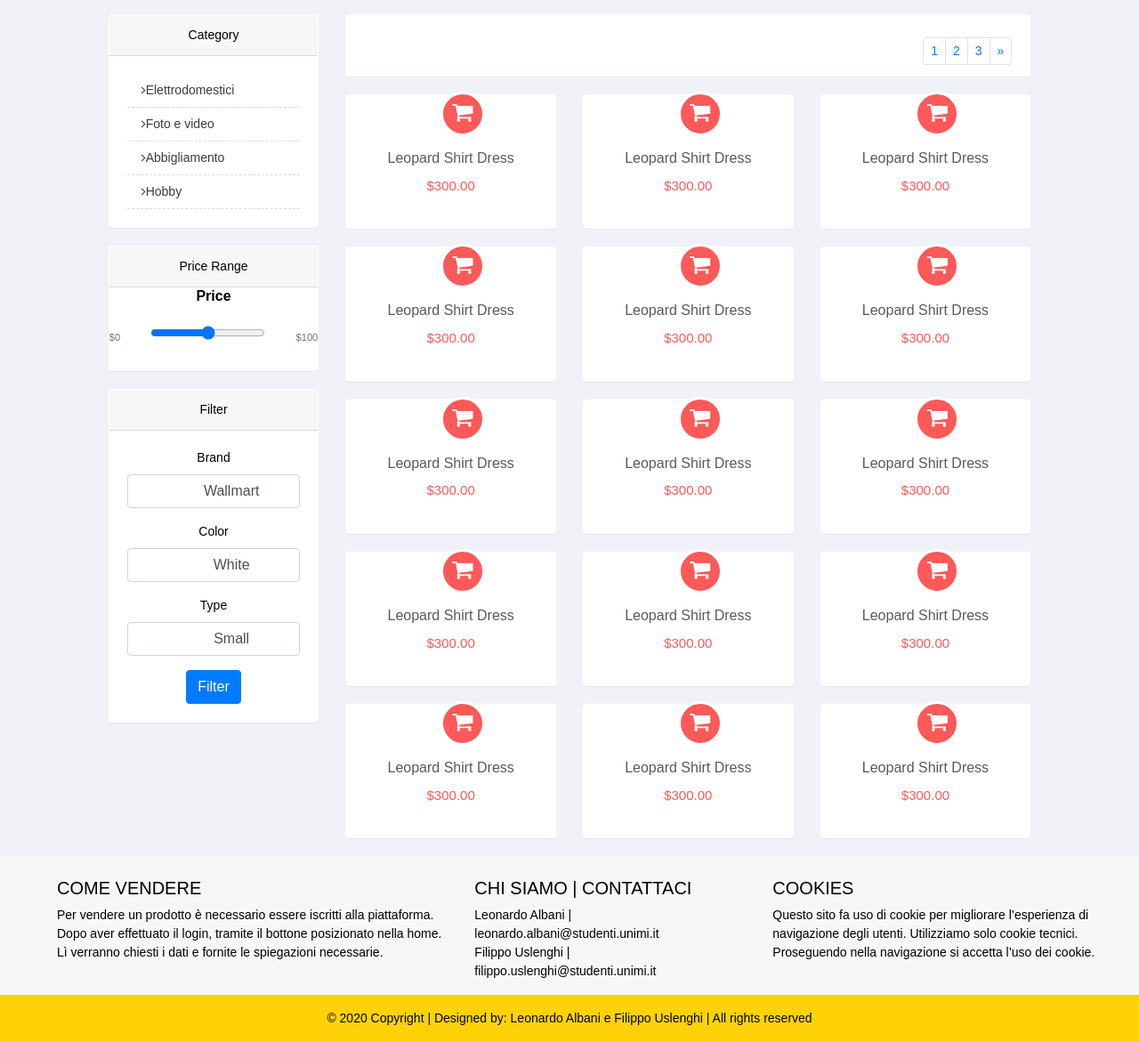
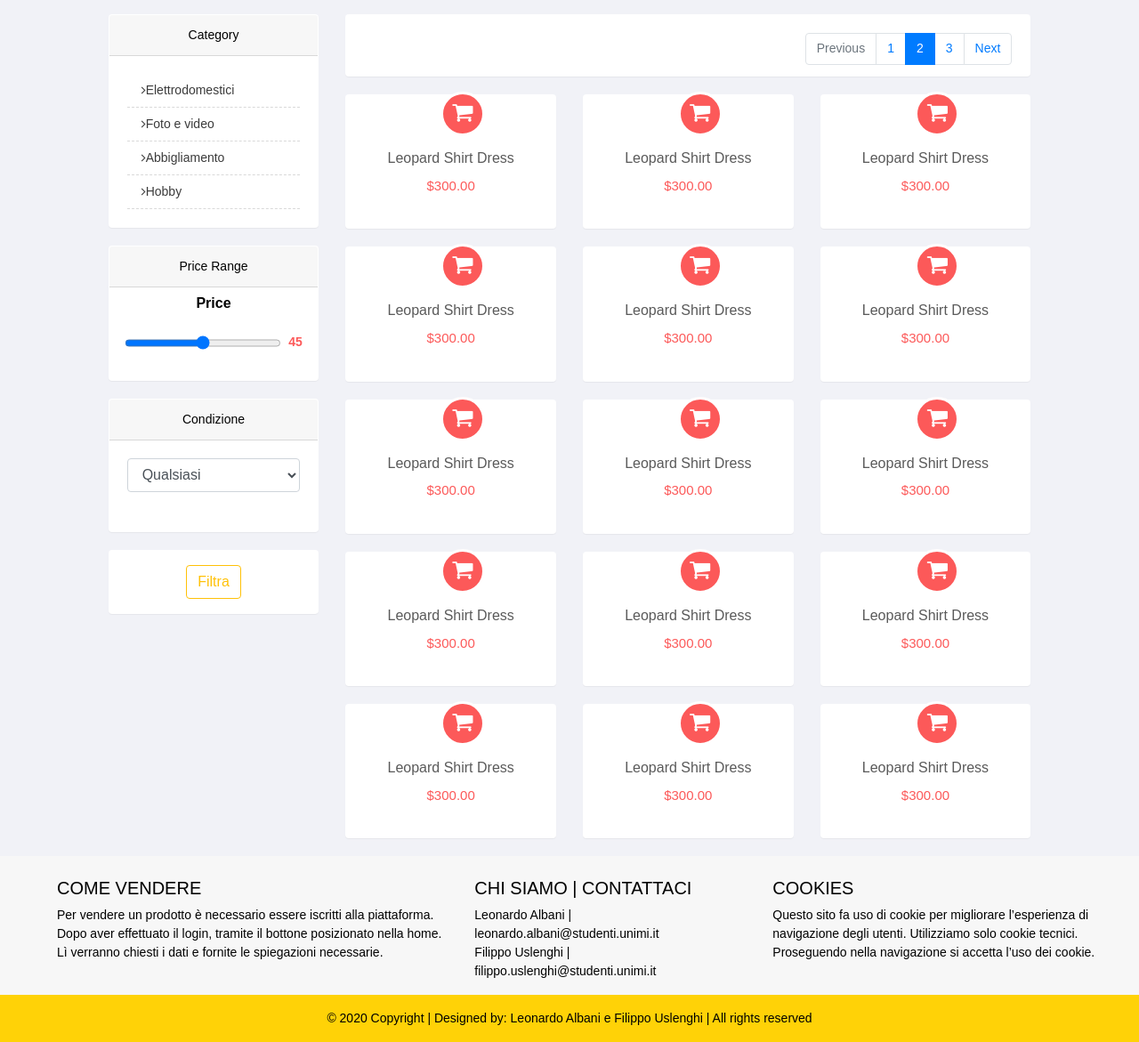
Before and after one commit to lynerist/MercatinoPulci, a PHP site: page /risultati.html in a window 1280 px wide. Shown: the part 74-1245 px from the top of the page at 89% size. Run offline with PHP 8.4, Linux system fonts and the light colour scheme; some libraries are stand-ins or nearby versions.

Commit message:
risultati.html

```diff
--- a/annuncio.html
+++ b/annuncio.html
@@ -66,7 +66,7 @@
 	<h1 class="title-watched container">Annunci osservati da pino che deve decidere quale prodotto comprare a natale da
 		associare al cane che vuole vendere</h1>
 
-	<div class="container dark-grey-text mt-4 drop-shadow mb-5">
+	<div class="container dark-grey-text mt-4 drop-shadow mb-5"> <!--personalizzare il colore dell'ombra in base allo stato annuncio con php-->
 		<div class="row">
 			<div class="col-md-5">
 				<img src="img/lidl.jpeg" class="img-fluid img-thumbnail rounded mt-3 mx-auto" alt="immagine annuncio">
@@ -80,6 +80,7 @@
 				<div class="font-italic mt-5">osservato da 59 persone</div>
 				<button type="button" class="destra btn btn-secondary btn-outline-success btn-sm mt-5" data-dismiss="modal" >Compra</button>
 				<button type="button" class="destra btn btn-secondary btn-outline-primary btn-sm mt-5" data-dismiss="modal" >Osserva</button>
+				<!--TODO Personalizzare i bottoni in base statoAnnuncio con php-->
 			</div>
 		</div>
 		<hr>
--- a/css/risultati.css
+++ b/css/risultati.css
@@ -423,3 +423,14 @@ body{
     text-align: left;
     list-style-type: none;
 }
+
+.custom-range{
+    width: 100%;
+    height: 1.4rem;
+    padding: 0;
+    background-color: transparent;
+}
+
+.price-color{
+    color: #fc5959;
+}
--- a/risultati.html
+++ b/risultati.html
@@ -76,19 +76,19 @@
                             <a href="#elettrodomestici" data-toggle="collapse" aria-expanded="true" class="nav-link"><i class="fa fa-angle-right"></i>Elettrodomestici</a>
                             <ul class="subprod-cat collapse" id="elettrodomestici">
                                 <li class="nav-item">
-                                    <a href="#0" class="nav-link">Aspirapolvere</a>
+                                    <a href="#" class="nav-link">Aspirapolvere</a>
                                 </li>
                                 <li class="nav-item">
-                                    <a href="#0" class="nav-link">Caffettiere</a>
+                                    <a href="#" class="nav-link">Caffettiere</a>
                                 </li>
                                 <li class="nav-item">
-                                    <a href="#0" class="nav-link">Tostapane</a>
+                                    <a href="#" class="nav-link">Tostapane</a>
                                 </li>
                                 <li class="nav-item">
-                                    <a href="#0" class="nav-link">Frullatori</a>
+                                    <a href="#" class="nav-link">Frullatori</a>
                                 </li>
                                 <li class="nav-item">
-                                    <a href="#0" class="nav-link">Altro</a>
+                                    <a href="#" class="nav-link">Altro</a>
                                 </li>
                             </ul>
                         </li>
@@ -96,19 +96,19 @@
                             <a href="#foto-video" data-toggle="collapse" aria-expanded="true" class="nav-link"><i class="fa fa-angle-right"></i>Foto e video</a>
                             <ul class="subprod-cat collapse" id="foto-video">
                                 <li class="nav-item">
-                                    <a href="#0" class="nav-link">Macchine fotografiche</a>
+                                    <a href="#" class="nav-link">Macchine fotografiche</a>
                                 </li>
                                 <li class="nav-item">
-                                    <a href="#0" class="nav-link">Accessori</a>
+                                    <a href="#" class="nav-link">Accessori</a>
                                 </li>
                                 <li class="nav-item">
-                                    <a href="#0" class="nav-link">Telecamere</a>
+                                    <a href="#" class="nav-link">Telecamere</a>
                                 </li>
                                 <li class="nav-item">
-                                    <a href="#0" class="nav-link">Microfoni</a>
+                                    <a href="#" class="nav-link">Microfoni</a>
                                 </li>
                                 <li class="nav-item">
-                                    <a href="#0" class="nav-link">Altro</a>
+                                    <a href="#" class="nav-link">Altro</a>
                                 </li>
                             </ul>
                         </li>
@@ -116,19 +116,19 @@
                             <a href="#abbigliamento" data-toggle="collapse" aria-expanded="true" class="nav-link"><i class="fa fa-angle-right"></i>Abbigliamento</a>
                             <ul class="subprod-cat collapse" id="abbigliamento">
                                 <li class="nav-item">
-                                    <a href="#0" class="nav-link">Vestiti</a>
+                                    <a href="#" class="nav-link">Vestiti</a>
                                 </li>
                                 <li class="nav-item">
-                                    <a href="#0" class="nav-link">Borse</a>
+                                    <a href="#" class="nav-link">Borse</a>
                                 </li>
                                 <li class="nav-item">
-                                    <a href="#0" class="nav-link">Scarpe</a>
+                                    <a href="#" class="nav-link">Scarpe</a>
                                 </li>
                                 <li class="nav-item">
-                                    <a href="#0" class="nav-link">Accessori</a>
+                                    <a href="#" class="nav-link">Accessori</a>
                                 </li>
                                 <li class="nav-item">
-                                    <a href="#0" class="nav-link">Altro</a>
+                                    <a href="#" class="nav-link">Altro</a>
                                 </li>
                             </ul>
                         </li>
@@ -136,19 +136,19 @@
                             <a href="#hobby" data-toggle="collapse" aria-expanded="true" class="nav-link"><i class="fa fa-angle-right"></i>Hobby</a>
                             <ul class="subprod-cat collapse" id="hobby">
                                 <li class="nav-item">
-                                    <a href="#0" class="nav-link">Giocattoli</a>
+                                    <a href="#" class="nav-link">Giocattoli</a>
                                 </li>
                                 <li class="nav-item">
-                                    <a href="#0" class="nav-link">Film e DVD</a>
+                                    <a href="#" class="nav-link">Film e DVD</a>
                                 </li>
                                 <li class="nav-item">
-                                    <a href="#0" class="nav-link">Musica</a>
+                                    <a href="#" class="nav-link">Musica</a>
                                 </li>
                                 <li class="nav-item">
-                                    <a href="#0" class="nav-link">Libri e riviste</a>
+                                    <a href="#" class="nav-link">Libri e riviste</a>
                                 </li>
                                 <li class="nav-item">
-                                    <a href="#0" class="nav-link">Altro</a>
+                                    <a href="#" class="nav-link">Altro</a>
                                 </li>
                             </ul>
                         </li>
@@ -160,70 +160,61 @@
                 <!-- Section: Price version 2 -->
                 <section class="mb-4">
 
-                    <h6 class="font-weight-bold mb-3">Price</h6>
+                    <h6 class="font-weight-bold mb-3 mt-2">Price</h6>
 
-                    <div class="slider-price d-flex align-items-center my-4">
-                        <span class="font-weight-normal small text-muted mr-2">$0</span>
-                        <form class="multi-range-field w-100 mb-1">
-                            <input id="multi1" class="multi-range" type="range" />
-                        </form>
-                        <span class="font-weight-normal small text-muted ml-2">$100</span>
+
+                    <div class="d-flex justify-content-center my-4">
+                        <div class="w-75">
+                            <input type="range" class="custom-range table-warning" id="customRange11" min="0" max="100">
+                        </div>
+                        <span class="font-weight-bold price-color ml-2 valueSpan2" id="custom-span"></span>
                     </div>
+
 
                 </section>
             </section>
 
             <section class="panel">
-                <header class="card-header">Filter</header>
+                <header class="card-header">Condizione</header>
                 <div class="card-body">
-                    <form role="form product-form">
+                    <form>
                         <div class="form-group">
-                            <label>Brand</label>
-                            <select class="form-control hasCustomSelect" style="-webkit-appearance: menulist-button; width: 231px; position: absolute; opacity: 0; height: 34px; font-size: 12px;">
-                                <option>Wallmart</option>
-                                <option>Catseye</option>
-                                <option>Moonsoon</option>
-                                <option>Textmart</option>
-                            </select> <span class="customSelect form-control" style="display: inline-block;"><span class="customSelectInner" style="width: 209px; display: inline-block;">Wallmart</span></span>
+                            <label class="w-100">
+                                <select class="form-control form-custom hasCustomSelects">
+                                    <option value="0">Qualsiasi</option>
+                                    <option value="1">Nuovo</option>
+                                    <option value="2">Come nuovo</option>
+                                    <option value="3">Buono</option>
+                                    <option value="4">Medio</option>
+                                    <option value="5">Usurato</option>
+                                </select>
+                            </label>
                         </div>
-                        <div class="form-group">
-                            <label>Color</label>
-                            <select class="form-control hasCustomSelect" style="-webkit-appearance: menulist-button; width: 231px; position: absolute; opacity: 0; height: 34px; font-size: 12px;">
-                                <option>White</option>
-                                <option>Black</option>
-                                <option>Red</option>
-                                <option>Green</option>
-                            </select> <span class="customSelect form-control" style="display: inline-block;"><span class="customSelectInner" style="width: 209px; display: inline-block;">White</span></span>
-                        </div>
-                        <div class="form-group">
-                            <label>Type</label>
-                            <select class="form-control hasCustomSelect" style="-webkit-appearance: menulist-button; width: 231px; position: absolute; opacity: 0; height: 34px; font-size: 12px;">
-                                <option>Small</option>
-                                <option>Medium</option>
-                                <option>Large</option>
-                                <option>Extra Large</option>
-                            </select> <span class="customSelect form-control" style="display: inline-block;"><span class="customSelectInner" style="width: 209px; display: inline-block;">Small</span></span>
-                        </div>
-                        <button class="btn btn-primary" type="submit">Filter</button>
                     </form>
                 </div>
+            </section>
+            <section class="panel p-3">
+                <button class="btn btn-outline-warning" type="submit">Filtra</button>
             </section>
         </div>
         <div class="col-lg-9">
             <section class="panel">
                 <div class="card-body pb-5">
-                    <div class="float-right">
-                        <ul class="pagination pagination-sm pro-page-list">
-                            <li class="page-item"><a href="#" class="page-link">1</a>
+                    <nav aria-label="Page navigation example" class="float-right">
+                        <ul class="pagination">
+                            <li class="page-item disabled">
+                                <a class="page-link" href="#" tabindex="-1">Previous</a>
                             </li>
-                            <li class="page-item"><a href="#" class="page-link">2</a>
+                            <li class="page-item"><a class="page-link" href="#">1</a></li>
+                            <li class="page-item active">
+                                <a class="page-link" href="#">2 <span class="sr-only">(current)</span></a>
                             </li>
-                            <li class="page-item"><a href="#" class="page-link">3</a>
-                            </li>
-                            <li class="page-item"><a href="#" class="page-link">&#xBB;</a>
+                            <li class="page-item"><a class="page-link" href="#">3</a></li>
+                            <li class="page-item">
+                                <a class="page-link" href="#">Next</a>
                             </li>
                         </ul>
-                    </div>
+                    </nav>
                 </div>
             </section>
             <div class="row product-list">
@@ -469,17 +460,7 @@
 </footer>
 <!-- Footer -->
 
-<script>
-    $('#multi1').mdbRange({
-  single: {
-    active: true,
-    multi: {
-      active: true,
-      rangeLength: 1
-    },
-  }
-});
-</script>
+
 
 <script src="js/jquery-3.3.1.slim.min.js"></script>
 <script src="js/bootstrap.js"></script>
@@ -487,5 +468,40 @@
 <script src="js/prodotti.js"></script>
 <script src="js/regioneProvincia.js"></script>
 <script src="js/owl.carousel.js"></script>
+
+
+<script>
+
+    function logslider(position) {
+        // position will be between 0 and 100
+        var minp = 0;
+        var maxp = 100;
+
+        // The result should be between 100 an 10000000
+        var minv = Math.log(1);
+        var maxv = Math.log(2000);
+
+        // calculate adjustment factor
+        var scale = (maxv-minv) / (maxp-minp);
+
+        return Math.ceil(Math.exp(minv + scale*(position-minp)));
+    }
+
+
+    $(document).ready(function() {
+
+        const $valueSpan = $('.valueSpan2');
+        const $value = $('#customRange11');
+        $valueSpan.html(logslider($value.val()));
+        $value.on('input change', () => {
+
+            $valueSpan.html(logslider($value.val()));
+        });
+    });
+
+</script>
+
+
+
 </body>
 </html>
```
